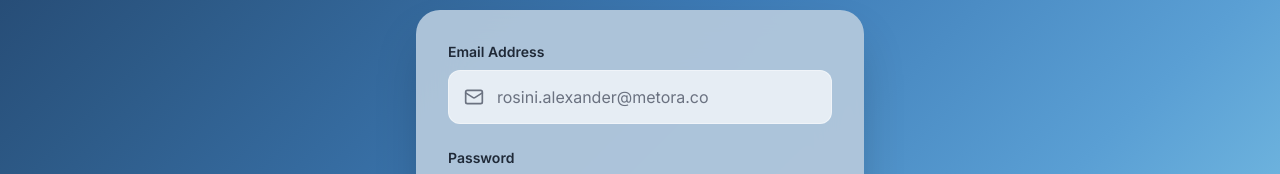
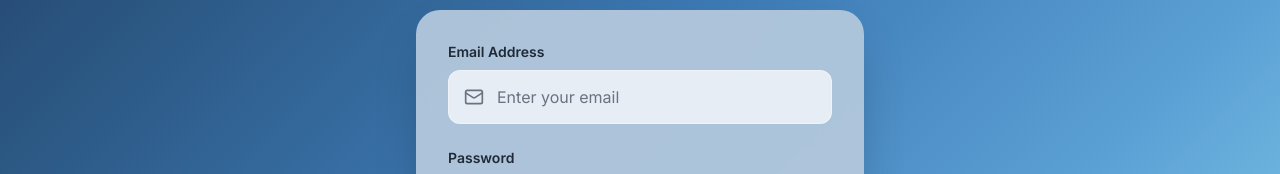
Before and after one commit to neerath1438/FMCG_Dashboard, a React (Vite) app in the folder frontend/: page /login in a window 1280 px wide. Shown: the part 314-488 px from the top of the page. Built offline with nearby package versions, Linux system fonts and the light colour scheme; no server answers.

Commit message:
edited by neerath

```diff
--- a/frontend/src/pages/Login.jsx
+++ b/frontend/src/pages/Login.jsx
@@ -77,7 +77,7 @@ const Login = () => {
                                              rounded-xl focus:outline-none focus:ring-2 focus:ring-blue-500
                                              focus:border-transparent transition-all text-gray-900
                                              placeholder:text-gray-500"
-                                    placeholder="rosini.alexander@metora.co"
+                                    placeholder="Enter your email"
                                 />
                             </div>
                         </div>
```
Also changed, not shown: 1 other file (tests, documents, lock files or other folders).
